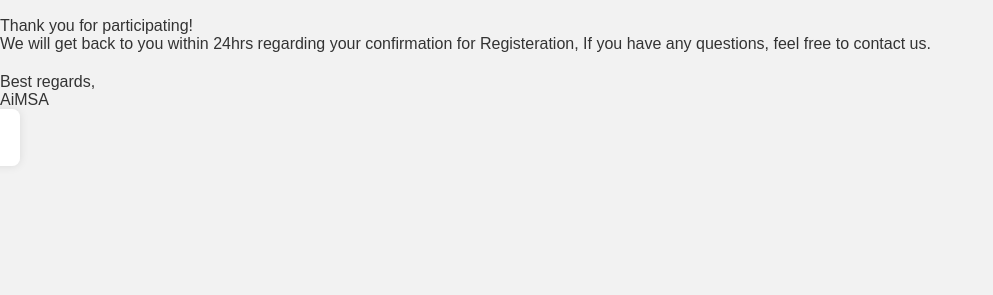
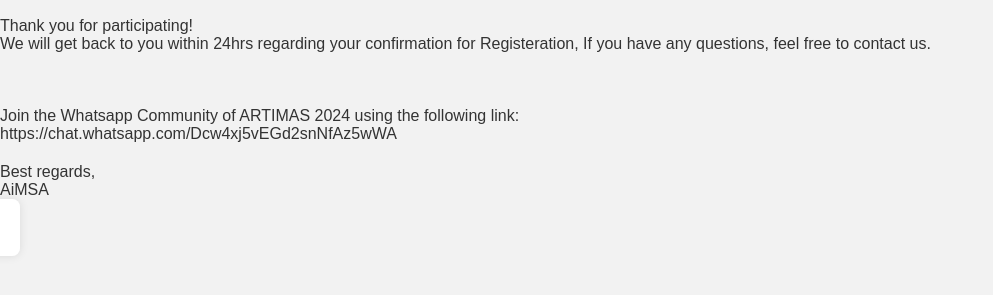
Before and after one commit to ParthHalwane/ARTIMAS-2024, a Flask app: template api/templates/registeration_hold.html in a window 1280 px wide. Shown: the part 237-532 px from the top of the page, without its empty margins (0-993 px from the left). Run offline with Flask 2, Linux system fonts and the light colour scheme; the template is opened without the code that fills it, so the values that code supplies are empty.

Commit message:
Update registeration_hold.html

```diff
--- a/api/templates/registeration_hold.html
+++ b/api/templates/registeration_hold.html
@@ -56,6 +56,8 @@
         </ul>
 
         <p>Thank you for participating! <br>We will get back to you within 24hrs regarding your confirmation for Registeration, If you have any questions, feel free to contact us.</p>
+        <br>
+        <p>Join the Whatsapp Community of ARTIMAS 2024 using the following link:<br>https://chat.whatsapp.com/Dcw4xj5vEGd2snNfAz5wWA</p>
 
         <p>Best regards,<br>AiMSA</p>
     </container>
```
